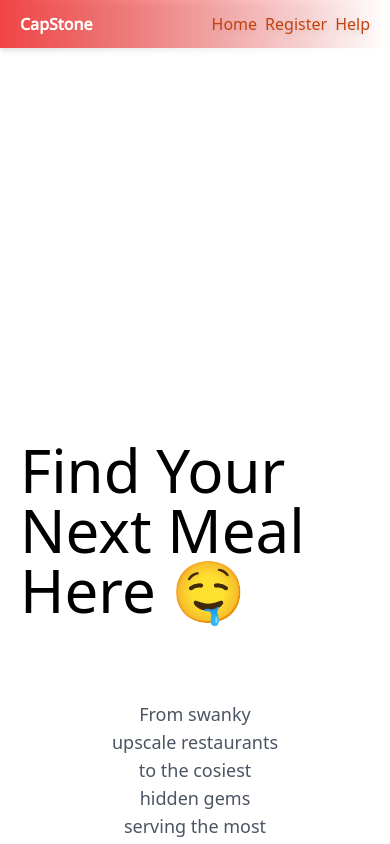
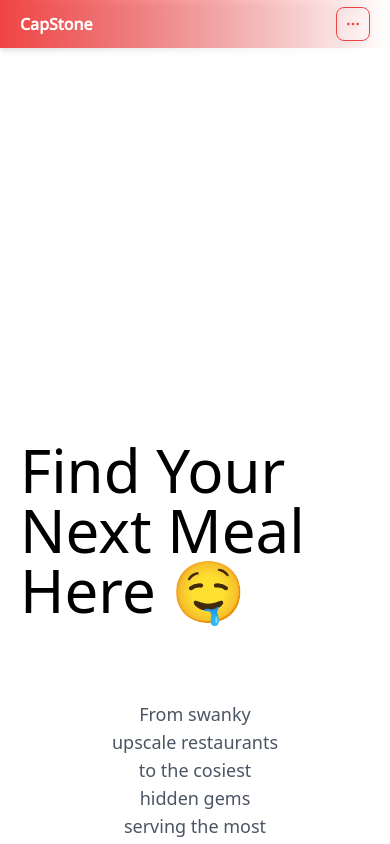
Before and after one commit to singham2000/capstone, a React (Create React App) app: page / in a window 390 px wide. Shown: the top 844 px of the page. Built offline with nearby package versions, Linux system fonts and the light colour scheme; a web font is replaced by a local one.

Commit message:
ResponsiveNess In Navbar Added

```diff
--- a/src/Componenets/Navbar.jsx
+++ b/src/Componenets/Navbar.jsx
@@ -1,23 +1,60 @@
-import React from "react";
+import React, { useState } from "react";
 import { Link } from "react-router-dom";
+
+import { LuMoreHorizontal } from "react-icons/lu";
+
 const Navbar = () => {
+  const [expand, setExpand] = useState(true);
   return (
     <>
       <div className="drop-shadow-md min-w-full bg-gradient-to-r from-red-500 text-white h-12 text-center flex flex-row items-center px-5 justify-between">
         <h1 className="text_openSans font-extrabold">CapStone</h1>
-        <div>
+        <div className="max-sm:hidden">
           <ul className="flex flex-row gap-2 text-orange-700">
             <li>
               <Link to={"/"}>Home</Link>
             </li>
             <li>
-              <Link to={"/register"}>Register</Link>
+              <Link to={"/registerRestro"}>Register as Restaurent</Link>
             </li>
             <li>
-              <Link to={"/help"}>Help</Link>
+              <Link to={"/signup"}>Sign up</Link>
+            </li>
+            <li>
+              <Link to={"/login"}>Log in</Link>
             </li>
           </ul>
         </div>
+        <div className="lg:hidden">
+          <button
+            className="p-2 border border-red-500 rounded-lg ease-in-out duration-150 hover:border-2 hover:border-red-400"
+            onClick={() => {
+              setExpand(expand ? false : true);
+            }}
+          >
+            <LuMoreHorizontal className="stroke-red-500 stroke-2" />
+          </button>
+        </div>
+      </div>
+      <div
+        className={`lg:hidden p-5 h-2/3 drop-shadow-md min-w-full bg-gradient-to-r from-red-500 text-white ${
+          expand ? "hidden" : "block"
+        }`}
+      >
+        <ul className="flex flex-col gap-2 text-orange-200">
+          <li>
+            <Link to={"/"}>Home</Link>
+          </li>
+          <li>
+            <Link to={"/registerRestro"}>Register as Restaurent</Link>
+          </li>
+          <li>
+            <Link to={"/signup"}>Sign up</Link>
+          </li>
+          <li>
+            <Link to={"/login"}>Log in</Link>
+          </li>
+        </ul>
       </div>
     </>
   );
```
